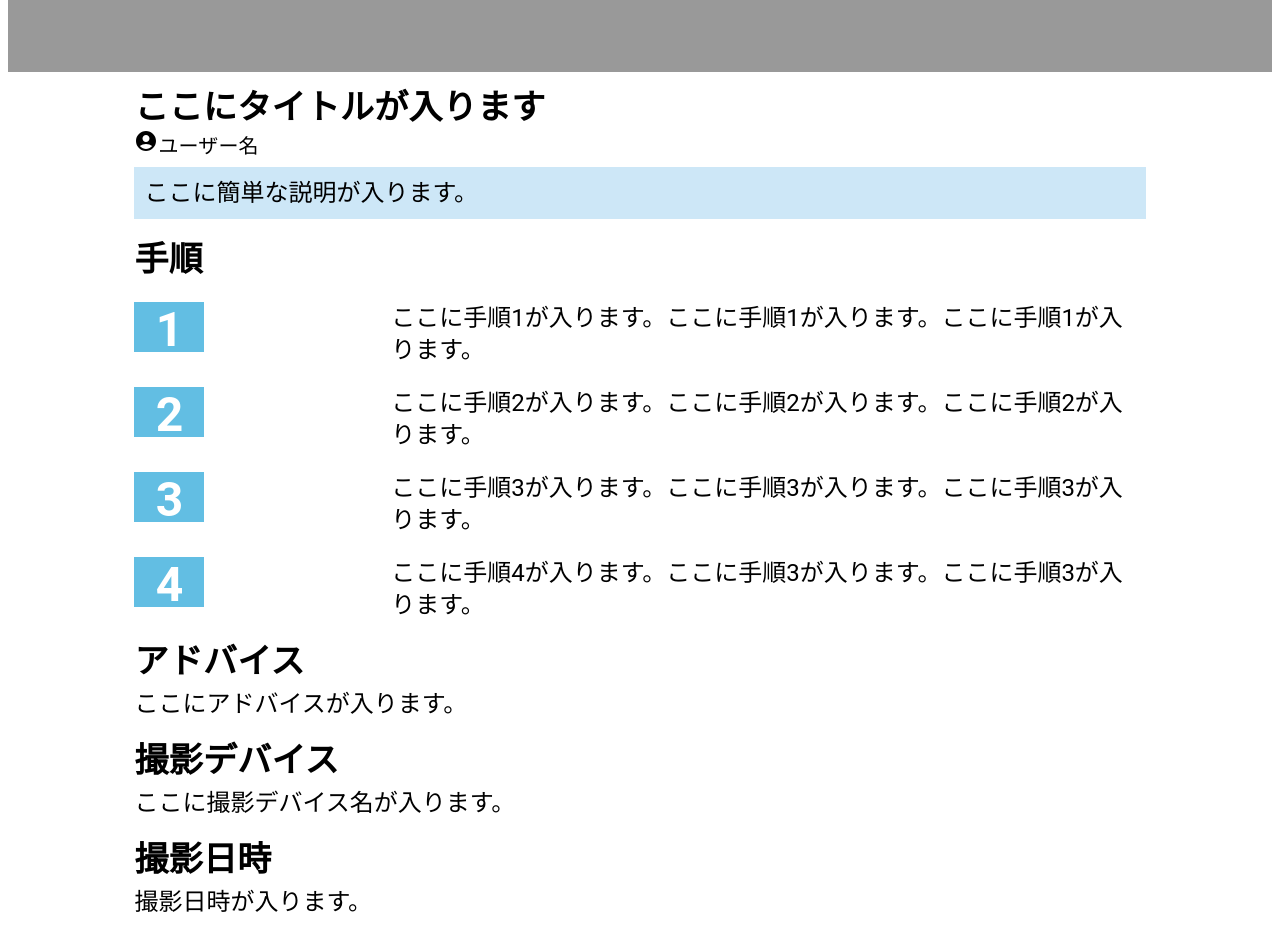
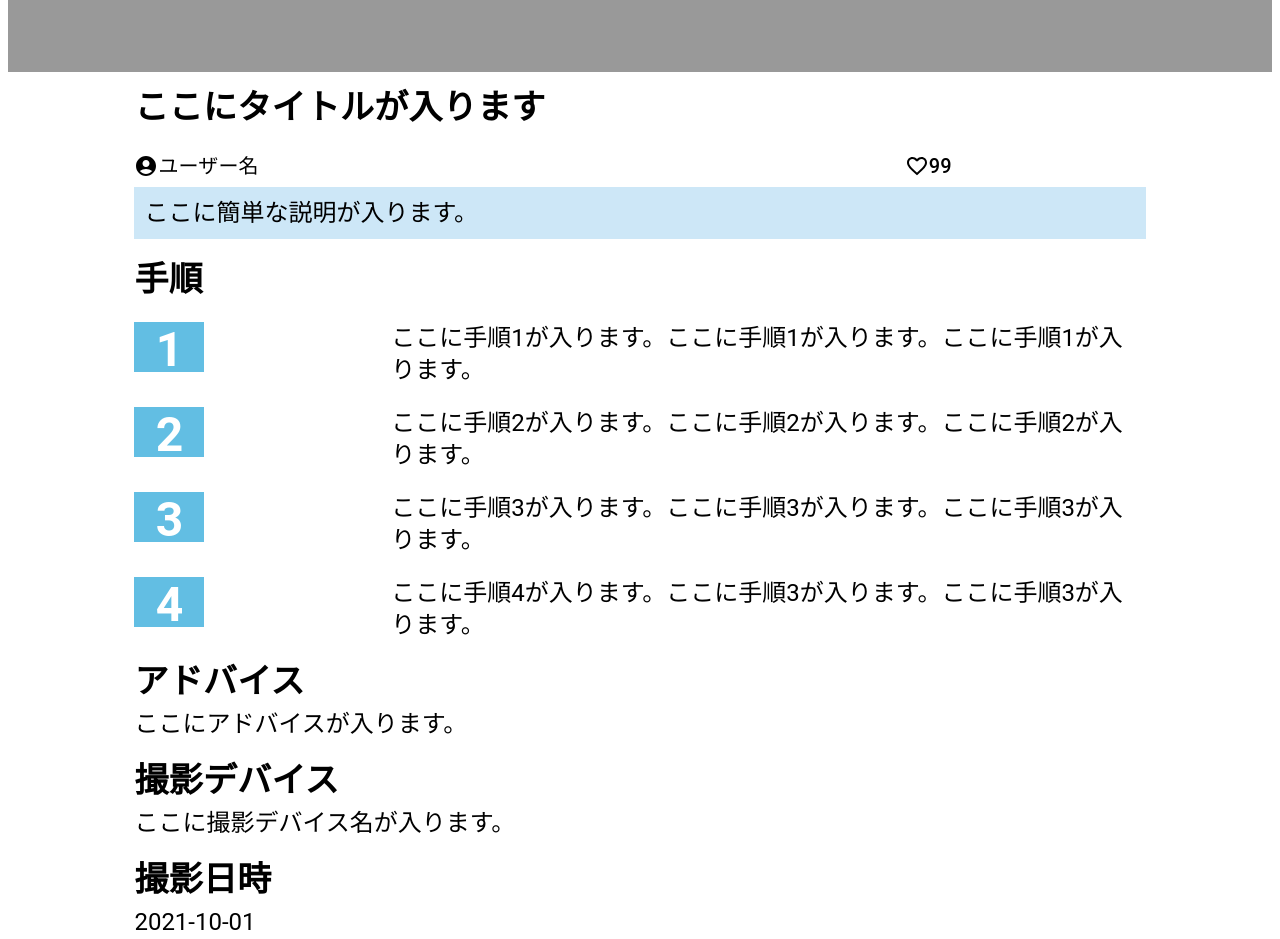
Before and after one commit to Teclub200/SnapMinds_FRONT, a React (Vite) app: page /recipe-detail in a window 1280 px wide. Shown: the part 320-1259 px from the top of the page. Built offline with nearby package versions, Linux system fonts and the light colour scheme.

Commit message:
Fix recipe data type and add likecount

```diff
--- a/src/components/features/recipeDetail/RecipeDetail.tsx
+++ b/src/components/features/recipeDetail/RecipeDetail.tsx
@@ -1,12 +1,14 @@
 import { Box, Typography, Grid } from "@mui/material";
 
 import AccountCircleIcon from "@mui/icons-material/AccountCircle";
+import FavoriteBorderIcon from "@mui/icons-material/FavoriteBorder";
 import { Recipe } from "../../types/recipe";
 
 export const RecipeDetail = () => {
   const recipeData: Recipe = {
     id: 1,
     title: "ここにタイトルが入ります",
+    thumbnail: "https://picsum.photos/200",
     description: "ここに簡単な説明が入ります。",
     process: [
       "ここに手順1が入ります。ここに手順1が入ります。ここに手順1が入ります。",
@@ -15,8 +17,11 @@ export const RecipeDetail = () => {
       "ここに手順4が入ります。ここに手順3が入ります。ここに手順3が入ります。",
     ],
     advice: "ここにアドバイスが入ります。",
+    genreId: 1,
+    likeCount: 99,
+    createdAt: "2021-10-01",
     deviceUsed: "ここに撮影デバイス名が入ります。",
-    genreId: 1,
+    owner: 1,
   };
 
   const genreName: string = "春"; //仮で入れています。
@@ -44,10 +49,20 @@ export const RecipeDetail = () => {
           <Typography variant="h4" component="div" sx={{ fontWeight: "bold" }}>
             {recipeData.title}
           </Typography>
-          <Typography variant="h6" component="div">
-            <AccountCircleIcon fontSize="medium" />
-            {userName}
-          </Typography>
+          <Grid container spacing={2} sx={{ marginTop: "5px" }}>
+            <Grid item xs={9}>
+              <Typography variant="h6" component="div">
+                <AccountCircleIcon sx={{ verticalAlign: "-5px" }} />
+                {userName}
+              </Typography>
+            </Grid>
+            <Grid item xs={3}>
+              <Typography variant="h6" component="div">
+                <FavoriteBorderIcon sx={{ verticalAlign: "-5px" }} />
+                {recipeData.likeCount}
+              </Typography>
+            </Grid>
+          </Grid>
           <Box
             sx={{
               flexGrow: 1,
@@ -120,7 +135,7 @@ export const RecipeDetail = () => {
             撮影日時
           </Typography>
           <Typography variant="h5" component={"div"} sx={{ marginTop: "5px" }}>
-            撮影日時が入ります。
+            {recipeData.createdAt}
           </Typography>
           <Typography
             variant="h4"
--- a/src/components/types/recipe.ts
+++ b/src/components/types/recipe.ts
@@ -1,9 +1,13 @@
 export type Recipe = {
   id: number;
   title: string;
+  thumbnail: string;
   description: string;
   process: string[];
   advice: string;
+  genreId: number;
+  likeCount: number;
+  createdAt: string;
   deviceUsed: string;
-  genreId: number;
+  owner: number;
 };
```
